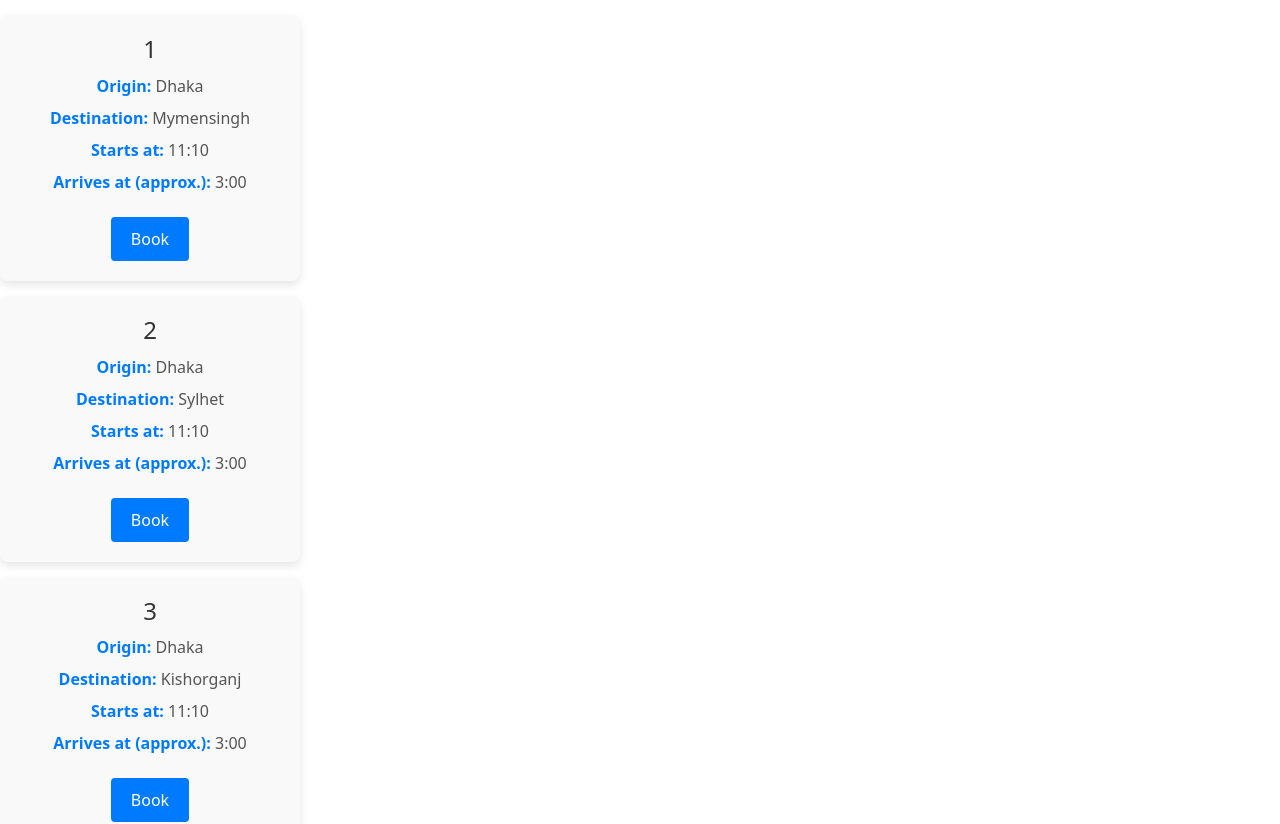
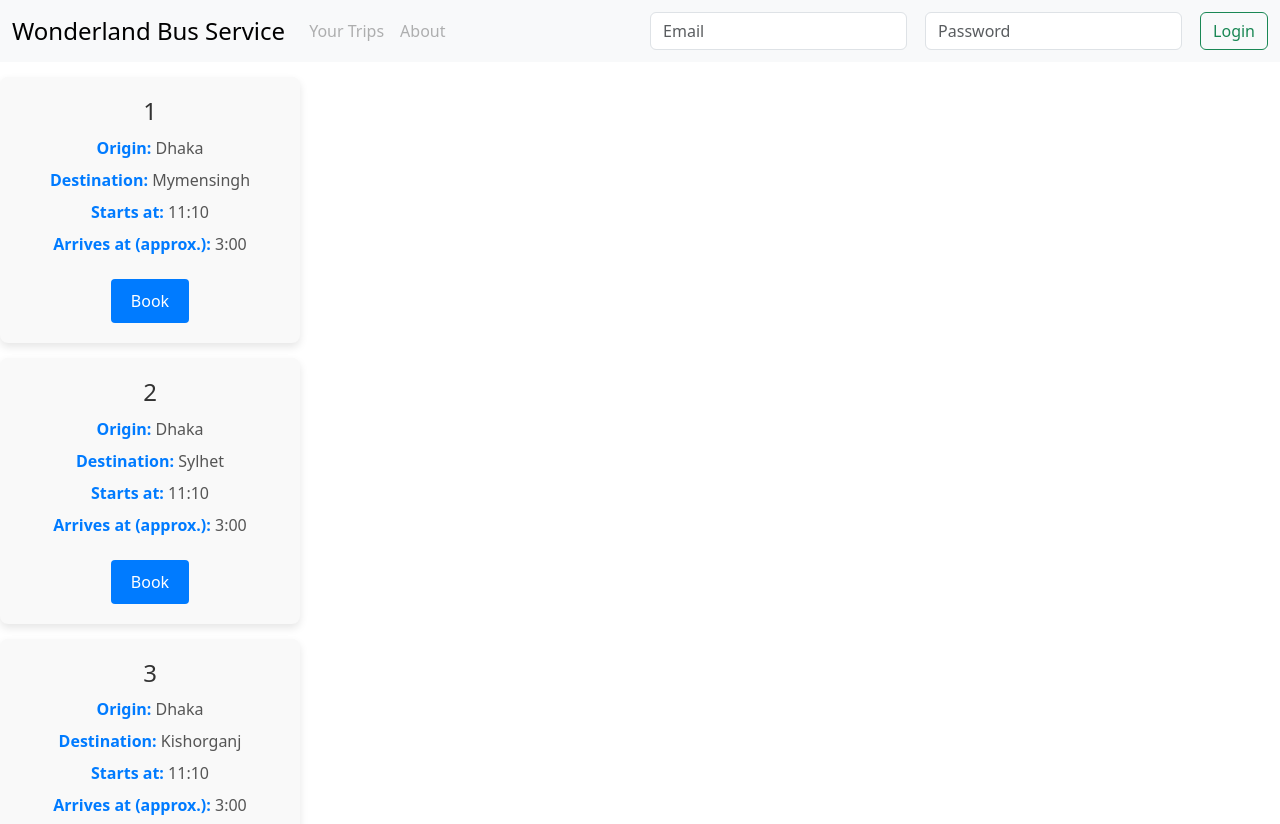
Before and after one commit to codecstasy/Bus-Ticket-Booking-App, an Angular app in the folder client/: page /available-trips in a window 1280 px wide. Shown: the top 824 px of the page. Built offline with nearby package versions, Linux system fonts and the light colour scheme.

Commit message:
Double navbar bug fixed

```diff
--- a/client/src/app/app.component.html
+++ b/client/src/app/app.component.html
@@ -1 +1,2 @@
+<app-navbar></app-navbar>
 <router-outlet></router-outlet>
--- a/client/src/app/app.component.ts
+++ b/client/src/app/app.component.ts
@@ -7,7 +7,7 @@ import { AvailableTripsComponent } from "./available-trips/available-trips.compo
 @Component({
   selector: 'app-root',
   standalone: true,
-  imports: [RouterOutlet, NavbarComponent, BookseatComponent, AvailableTripsComponent],
+  imports: [RouterOutlet, NavbarComponent],
   templateUrl: './app.component.html',
   styleUrl: './app.component.css'
 })
--- a/client/src/app/available-trips/available-trips.component.ts
+++ b/client/src/app/available-trips/available-trips.component.ts
@@ -1,6 +1,7 @@
 import { Component } from '@angular/core';
 import { TripComponent } from './trip/trip.component';
 import { Trip } from '../models/trip.model';
+import { NavbarComponent } from "../navbar/navbar.component";
 
 @Component({
   selector: 'app-available-trips',
--- a/client/src/app/navbar/navbar.component.html
+++ b/client/src/app/navbar/navbar.component.html
@@ -7,7 +7,7 @@
       <div class="collapse navbar-collapse" id="navbarNav">
           <ul class="navbar-nav">
               <li class="nav-item">
-                  <a class="nav-link disabled" aria-disabled="true">Upcoming Trips</a>
+                  <a class="nav-link disabled" aria-disabled="true">Your Trips</a>
               </li>
               <li class="nav-item">
                   <a class="nav-link disabled" aria-disabled="true">About</a>
@@ -22,5 +22,3 @@
       </div>
   </div>
 </nav>
-
-<app-bookseat></app-bookseat>
```
Also changed, not shown: client/src/app/app.routes.ts (+6 -1 lines).
